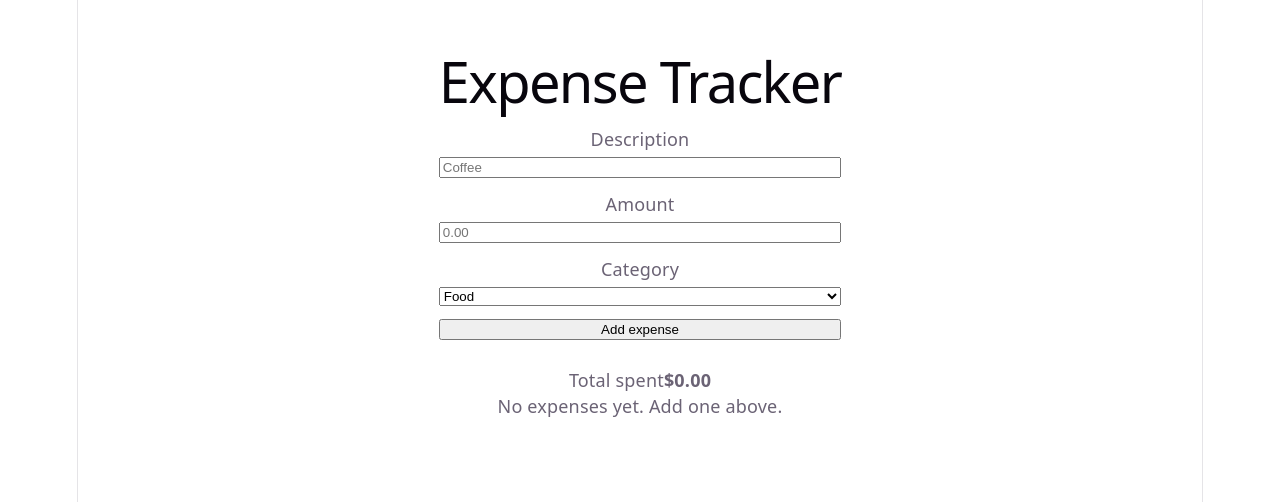
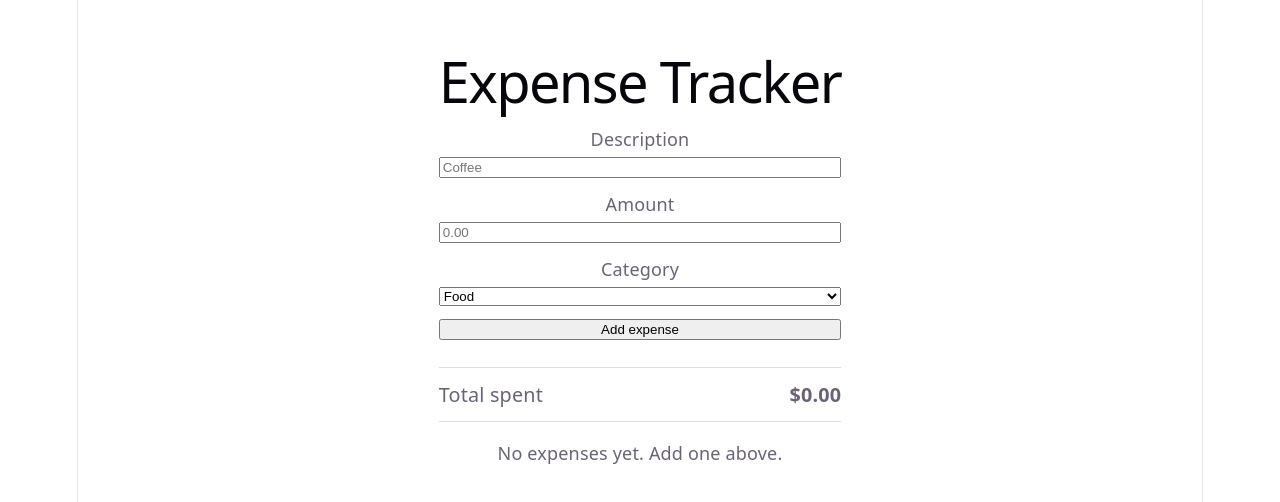
Before and after one commit to Gemem/ReactProject, a React (Vite) app: page / in a window 1280 px wide. Shown: the top 502 px of the page. Built offline with nearby package versions, Linux system fonts and the light colour scheme.

Commit message:
Style ExpenseSummary

```diff
--- a/src/App.css
+++ b/src/App.css
@@ -21,3 +21,13 @@
   color: #b3261e;
   margin: 0;
 }
+
+.expense-summary {
+  display: flex;
+  justify-content: space-between;
+  padding: 0.75rem 0;
+  border-top: 1px solid #ddd;
+  border-bottom: 1px solid #ddd;
+  margin-bottom: 1rem;
+  font-size: 1.1rem;
+}
```
